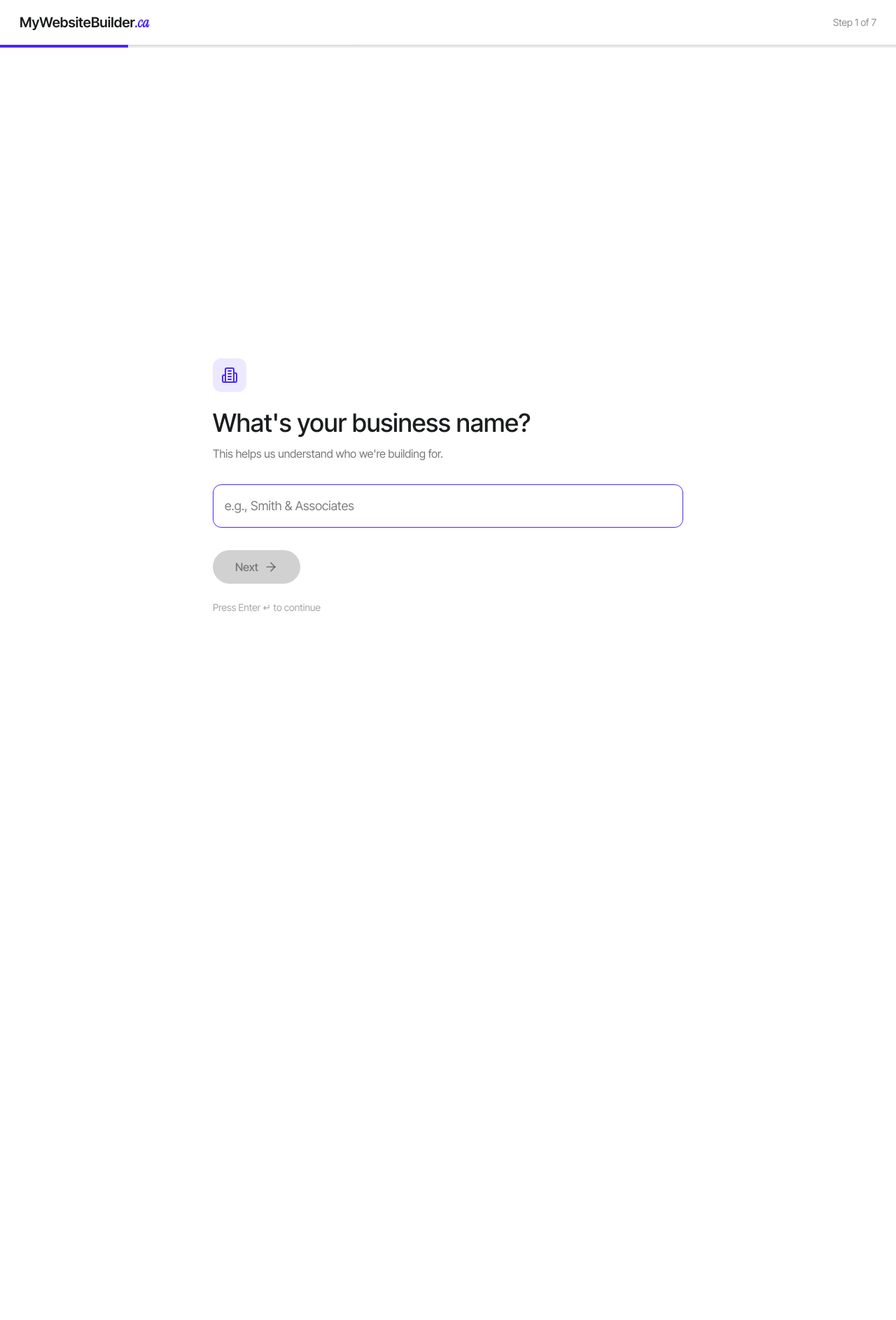
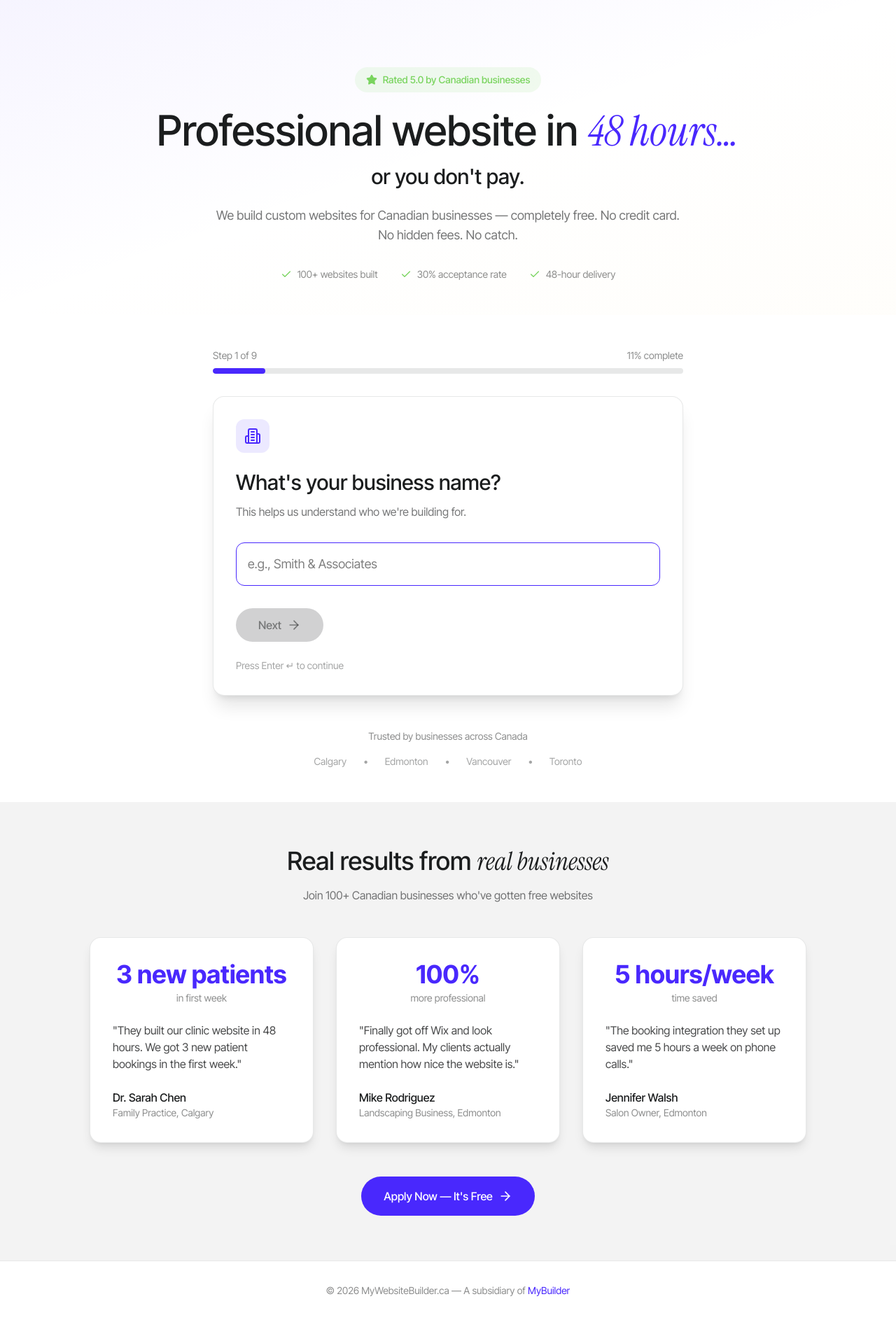
Before and after one commit to ShivamJoshii/mywebsitebuilder-ca, a Next.js app: page /apply in a window 1280 px wide. Shown: the whole page at 70% size. Before the commit the page ends 992 px from the top, so only its background shows below. Built offline with nearby package versions, Linux system fonts and the light colour scheme.

Commit message:
Add Viral Coach-style elements: guarantee headline, qualifying questions, testimonials with metrics, multiple CTAs

```diff
--- a/public/__forms.html
+++ b/public/__forms.html
@@ -17,8 +17,10 @@
     <input name="bot-field" />
     <input name="businessName" />
     <input name="industry" />
+    <input name="revenue" />
+    <input name="hasDomain" />
+    <input name="timeline" />
     <textarea name="description"></textarea>
-    <input name="hasDomain" />
     <input name="name" />
     <input name="email" />
     <input name="phone" />
--- a/src/app/apply/page.tsx
+++ b/src/app/apply/page.tsx
@@ -3,7 +3,7 @@
 import { useState } from 'react'
 import { motion, AnimatePresence } from 'framer-motion'
 import Link from 'next/link'
-import { ArrowRight, ArrowLeft, Check, Building2, Briefcase, FileText, Globe, User, Mail, Phone } from 'lucide-react'
+import { ArrowRight, ArrowLeft, Check, Building2, Briefcase, FileText, Globe, User, Mail, Phone, DollarSign, Clock, Star, TrendingUp } from 'lucide-react'
 
 // Animation variants
 const slideVariants = {
@@ -55,12 +55,18 @@ const steps = [
   },
   {
     id: 3,
-    question: "Describe the website you want to build",
-    description: "What pages do you need? What's the main goal?",
-    field: "description",
-    type: "textarea",
-    placeholder: "I need a simple website for my dental clinic. Main pages: Home, Services, About, Contact. Goal: Get more appointment bookings.",
-    icon: FileText,
+    question: "What's your approximate monthly revenue?",
+    description: "This helps us understand your business stage.",
+    field: "revenue",
+    type: "radio",
+    options: [
+      { value: "under10k", label: "Under $10,000/month" },
+      { value: "10k-50k", label: "$10,000 - $50,000/month" },
+      { value: "50k-100k", label: "$50,000 - $100,000/month" },
+      { value: "100k+", label: "$100,000+/month" },
+      { value: "startup", label: "Just starting out" }
+    ],
+    icon: DollarSign,
     required: true
   },
   {
@@ -79,6 +85,30 @@ const steps = [
   },
   {
     id: 5,
+    question: "When do you need your website?",
+    description: "This helps us prioritize applications.",
+    field: "timeline",
+    type: "radio",
+    options: [
+      { value: "asap", label: "ASAP — I'm losing business without one" },
+      { value: "30days", label: "Within 30 days" },
+      { value: "later", label: "Just exploring options" }
+    ],
+    icon: Clock,
+    required: true
+  },
+  {
+    id: 6,
+    question: "Describe the website you want to build",
+    description: "What pages do you need? What's the main goal?",
+    field: "description",
+    type: "textarea",
+    placeholder: "I need a simple website for my dental clinic. Main pages: Home, Services, About, Contact. Goal: Get more appointment bookings.",
+    icon: FileText,
+    required: true
+  },
+  {
+    id: 7,
     question: "What's your name?",
     description: "So we know who we're working with.",
     field: "name",
@@ -88,7 +118,7 @@ const steps = [
     required: true
   },
   {
-    id: 6,
+    id: 8,
     question: "What's your email?",
     description: "We'll send updates about your application here.",
     field: "email",
@@ -98,7 +128,7 @@ const steps = [
     required: true
   },
   {
-    id: 7,
+    id: 9,
     question: "What's your phone number?",
     description: "Optional, but helps us reach you faster.",
     field: "phone",
@@ -106,6 +136,31 @@ const steps = [
     placeholder: "(555) 123-4567",
     icon: Phone,
     required: false
+  }
+]
+
+// Testimonials with specific results
+const testimonials = [
+  {
+    quote: "They built our clinic website in 48 hours. We got 3 new patient bookings in the first week.",
+    author: "Dr. Sarah Chen",
+    role: "Family Practice, Calgary",
+    metric: "3 new patients",
+    metricLabel: "in first week"
+  },
+  {
+    quote: "Finally got off Wix and look professional. My clients actually mention how nice the website is.",
+    author: "Mike Rodriguez",
+    role: "Landscaping Business, Edmonton",
+    metric: "100%",
+    metricLabel: "more professional"
+  },
+  {
+    quote: "The booking integration they set up saved me 5 hours a week on phone calls.",
+    author: "Jennifer Walsh",
+    role: "Salon Owner, Edmonton",
+    metric: "5 hours/week",
+    metricLabel: "time saved"
   }
 ]
 
@@ -178,8 +233,9 @@ export default function ApplyPage() {
 
   if (isSubmitted) {
     return (
-      <div className="min-h-screen bg-white dark:bg-dark_black flex items-center justify-center px-4">
-        <div className="max-w-xl w-full text-center">
+      <div className="min-h-screen bg-white dark:bg-dark_black">
+        {/* Success Page */}
+        <div className="min-h-screen flex flex-col items-center justify-center px-4">
           <motion.div
             initial={{ scale: 0 }}
             animate={{ scale: 1 }}
@@ -189,23 +245,49 @@ export default function ApplyPage() {
             <Check className="w-10 h-10 text-green" />
           </motion.div>
 
-          <h1 className="text-4xl md:text-5xl font-medium mb-4">
+          <h1 className="text-4xl md:text-5xl font-medium mb-4 text-center">
             Application <span className="instrument-font italic">received!</span>
           </h1>
 
-          <p className="text-lg text-dark_black/60 dark:text-white/60 mb-6">
+          <p className="text-lg text-dark_black/60 dark:text-white/60 mb-6 text-center max-w-xl">
             Thanks for applying, {formData.name}. We'll review your application and get back to you within 24-48 hours.
           </p>
 
-          <div className="bg-dark_black/5 dark:bg-white/5 rounded-xl p-6 mb-8">
-            <p className="text-sm text-dark_black/60 dark:text-white/60 mb-2">
-              We accept approximately 30% of applicants based on:
+          <div className="bg-dark_black/5 dark:bg-white/5 rounded-xl p-6 mb-8 max-w-md w-full">
+            <p className="text-sm text-dark_black/60 dark:text-white/60 mb-4">
+              <strong>We accept approximately 30% of applicants</strong> based on:
             </p>
-            <ul className="text-sm text-dark_black/80 dark:text-white/80 space-y-1">
-              <li>• Business viability</li>
-              <li>• Project scope fit</li>
-              <li>• Timeline alignment</li>
+            <ul className="text-sm text-dark_black/80 dark:text-white/80 space-y-2">
+              <li className="flex items-center gap-2">
+                <Check className="w-4 h-4 text-green" />
+                Business viability & revenue
+              </li>
+              <li className="flex items-center gap-2">
+                <Check className="w-4 h-4 text-green" />
+                Timeline alignment
+              </li>
+              <li className="flex items-center gap-2">
+                <Check className="w-4 h-4 text-green" />
+                Project scope fit
+              </li>
             </ul>
+          </div>
+
+          {/* Testimonials on success page */}
+          <div className="max-w-4xl w-full mb-8">
+            <p className="text-center text-sm text-dark_black/50 dark:text-white/50 mb-4">
+              Join 100+ Canadian businesses who've gotten free websites
+            </p>
+            <div className="grid md:grid-cols-3 gap-4">
+              {testimonials.map((t, i) => (
+                <div key={i} className="bg-dark_black/5 dark:bg-white/5 rounded-xl p-4 text-center">
+                  <div className="text-2xl font-bold text-purple_blue mb-1">{t.metric}</div>
+                  <div className="text-xs text-dark_black/50 dark:text-white/50 mb-2">{t.metricLabel}</div>
+                  <p className="text-sm text-dark_black/70 dark:text-white/70">"{t.quote.substring(0, 60)}..."</p>
+                  <p className="text-xs text-dark_black/50 dark:text-white/50 mt-2">— {t.author}</p>
+                </div>
+              ))}
+            </div>
           </div>
 
           <Link
@@ -221,33 +303,65 @@ export default function ApplyPage() {
 
   return (
     <div className="min-h-screen bg-white dark:bg-dark_black">
-      {/* Header */}
-      <header className="fixed top-0 left-0 right-0 z-50 bg-white/80 dark:bg-dark_black/80 backdrop-blur-md border-b border-dark_black/10 dark:border-white/10">
-        <div className="container">
-          <div className="flex items-center justify-between h-16">
-            <Link href="/" className="text-xl font-semibold text-dark_black dark:text-white">
-              MyWebsiteBuilder<span className="instrument-font italic text-purple_blue">.ca</span>
-            </Link>
-            <div className="text-sm text-dark_black/50 dark:text-white/50">
-              Step {currentStep + 1} of {steps.length}
+      {/* Hero Section with Guarantee */}
+      <div className="bg-gradient-to-br from-purple_blue/5 via-transparent to-yellow_gradient/10 pt-24 pb-12">
+        <div className="container text-center">
+          {/* Trust badge */}
+          <div className="inline-flex items-center gap-2 px-4 py-2 rounded-full bg-green/10 text-green text-sm font-medium mb-6">
+            <Star className="w-4 h-4 fill-green" />
+            Rated 5.0 by Canadian businesses
+          </div>
+
+          {/* Main headline with guarantee */}
+          <h1 className="text-4xl md:text-6xl font-medium mb-4">
+            Professional website in{' '}
+            <span className="instrument-font italic text-purple_blue">48 hours…</span>
+          </h1>
+          <p className="text-2xl md:text-3xl font-medium mb-6">
+            or you don't pay.
+          </p>
+          <p className="text-lg text-dark_black/60 dark:text-white/60 max-w-2xl mx-auto mb-8">
+            We build custom websites for Canadian businesses — completely free.
+            No credit card. No hidden fees. No catch.
+          </p>
+
+          {/* Stats row */}
+          <div className="flex flex-wrap items-center justify-center gap-8 text-sm text-dark_black/50 dark:text-white/50">
+            <div className="flex items-center gap-2">
+              <Check className="w-4 h-4 text-green" />
+              <span>100+ websites built</span>
+            </div>
+            <div className="flex items-center gap-2">
+              <Check className="w-4 h-4 text-green" />
+              <span>30% acceptance rate</span>
+            </div>
+            <div className="flex items-center gap-2">
+              <Check className="w-4 h-4 text-green" />
+              <span>48-hour delivery</span>
             </div>
           </div>
         </div>
-      </header>
-
-      {/* Progress bar */}
-      <div className="fixed top-16 left-0 right-0 h-1 bg-dark_black/10 dark:bg-white/10 z-50">
-        <motion.div
-          className="h-full bg-purple_blue"
-          initial={{ width: 0 }}
-          animate={{ width: `${progress}%` }}
-          transition={{ duration: 0.3 }}
-        />
       </div>
 
       {/* Main content */}
-      <main className="pt-32 pb-20 px-4">
+      <main className="py-12 px-4">
         <div className="max-w-2xl mx-auto">
+          {/* Progress bar */}
+          <div className="mb-8">
+            <div className="flex items-center justify-between text-sm text-dark_black/50 dark:text-white/50 mb-2">
+              <span>Step {currentStep + 1} of {steps.length}</span>
+              <span>{Math.round(progress)}% complete</span>
+            </div>
+            <div className="h-2 bg-dark_black/10 dark:bg-white/10 rounded-full overflow-hidden">
+              <motion.div
+                className="h-full bg-purple_blue rounded-full"
+                initial={{ width: 0 }}
+                animate={{ width: `${progress}%` }}
+                transition={{ duration: 0.3 }}
+              />
+            </div>
+          </div>
+
           <form onSubmit={handleSubmit}>
             <AnimatePresence mode="wait" custom={direction}>
               <motion.div
@@ -258,7 +372,7 @@ export default function ApplyPage() {
                 animate="center"
                 exit="exit"
                 transition={{ duration: 0.3, ease: "easeInOut" }}
-                className="min-h-[400px]"
+                className="min-h-[400px] bg-white dark:bg-dark_black rounded-2xl p-8 shadow-xl border border-dark_black/10 dark:border-white/10"
               >
                 {/* Question icon */}
                 <div className="w-12 h-12 rounded-xl bg-purple_blue/10 flex items-center justify-center mb-6">
@@ -266,7 +380,7 @@ export default function ApplyPage() {
                 </div>
 
                 {/* Question */}
-                <h2 className="text-3xl md:text-4xl font-medium mb-3">
+                <h2 className="text-2xl md:text-3xl font-medium mb-3">
                   {currentStepData.question}
                 </h2>
                 <p className="text-dark_black/60 dark:text-white/60 mb-8">
@@ -399,8 +513,8 @@ export default function ApplyPage() {
                       'Submitting...'
                     ) : currentStep === steps.length - 1 ? (
                       <>
-                        Submit Application
-                        <Check className="w-5 h-5" />
+                        SEE IF I QUALIFY
+                        <TrendingUp className="w-5 h-5" />
                       </>
                     ) : (
                       <>
@@ -418,8 +532,88 @@ export default function ApplyPage() {
               </motion.div>
             </AnimatePresence>
           </form>
+
+          {/* Trust signals below form */}
+          <div className="mt-12 text-center">
+            <p className="text-sm text-dark_black/50 dark:text-white/50 mb-4">
+              Trusted by businesses across Canada
+            </p>
+            <div className="flex flex-wrap items-center justify-center gap-6 text-sm text-dark_black/40 dark:text-white/40">
+              <span>Calgary</span>
+              <span>•</span>
+              <span>Edmonton</span>
+              <span>•</span>
+              <span>Vancouver</span>
+              <span>•</span>
+              <span>Toronto</span>
+            </div>
+          </div>
         </div>
       </main>
+
+      {/* Testimonials Section */}
+      <section className="py-16 bg-dark_black/5 dark:bg-white/5">
+        <div className="container">
+          <div className="text-center mb-12">
+            <h2 className="text-3xl md:text-4xl font-medium mb-4">
+              Real results from <span className="instrument-font italic">real businesses</span>
+            </h2>
+            <p className="text-dark_black/60 dark:text-white/60">
+              Join 100+ Canadian businesses who've gotten free websites
+            </p>
+          </div>
+
+          <div className="grid md:grid-cols-3 gap-8 max-w-5xl mx-auto">
+            {testimonials.map((t, i) => (
+              <motion.div
+                key={i}
+                initial={{ opacity: 0, y: 20 }}
+                whileInView={{ opacity: 1, y: 0 }}
+                viewport={{ once: true }}
+                transition={{ delay: i * 0.1 }}
+                className="bg-white dark:bg-dark_black rounded-2xl p-8 shadow-lg border border-dark_black/10 dark:border-white/10"
+              >
+                <div className="text-center mb-6">
+                  <div className="text-4xl font-bold text-purple_blue mb-1">{t.metric}</div>
+                  <div className="text-sm text-dark_black/50 dark:text-white/50">{t.metricLabel}</div>
+                </div>
+                <p className="text-dark_black/80 dark:text-white/80 mb-6">"{t.quote}"</p>
+                <div>
+                  <p className="font-medium">{t.author}</p>
+                  <p className="text-sm text-dark_black/50 dark:text-white/50">{t.role}</p>
+                </div>
+              </motion.div>
+            ))}
+          </div>
+
+          {/* CTA after testimonials */}
+          <div className="text-center mt-12">
+            <Link
+              href="#"
+              onClick={(e) => {
+                e.preventDefault()
+                window.scrollTo({ top: 0, behavior: 'smooth' })
+              }}
+              className="inline-flex items-center gap-2 bg-purple_blue text-white font-medium px-8 py-4 rounded-full hover:bg-purple_blue/90 transition-colors"
+            >
+              Apply Now — It's Free
+              <ArrowRight className="w-5 h-5" />
+            </Link>
+          </div>
+        </div>
+      </section>
+
+      {/* Footer */}
+      <footer className="py-8 border-t border-dark_black/10 dark:border-white/10">
+        <div className="container text-center">
+          <p className="text-sm text-dark_black/50 dark:text-white/50">
+            © 2026 MyWebsiteBuilder.ca — A subsidiary of{' '}
+            <Link href="https://mybuilder.ca" className="text-purple_blue hover:underline">
+              MyBuilder
+            </Link>
+          </p>
+        </div>
+      </footer>
     </div>
   )
 }
```
